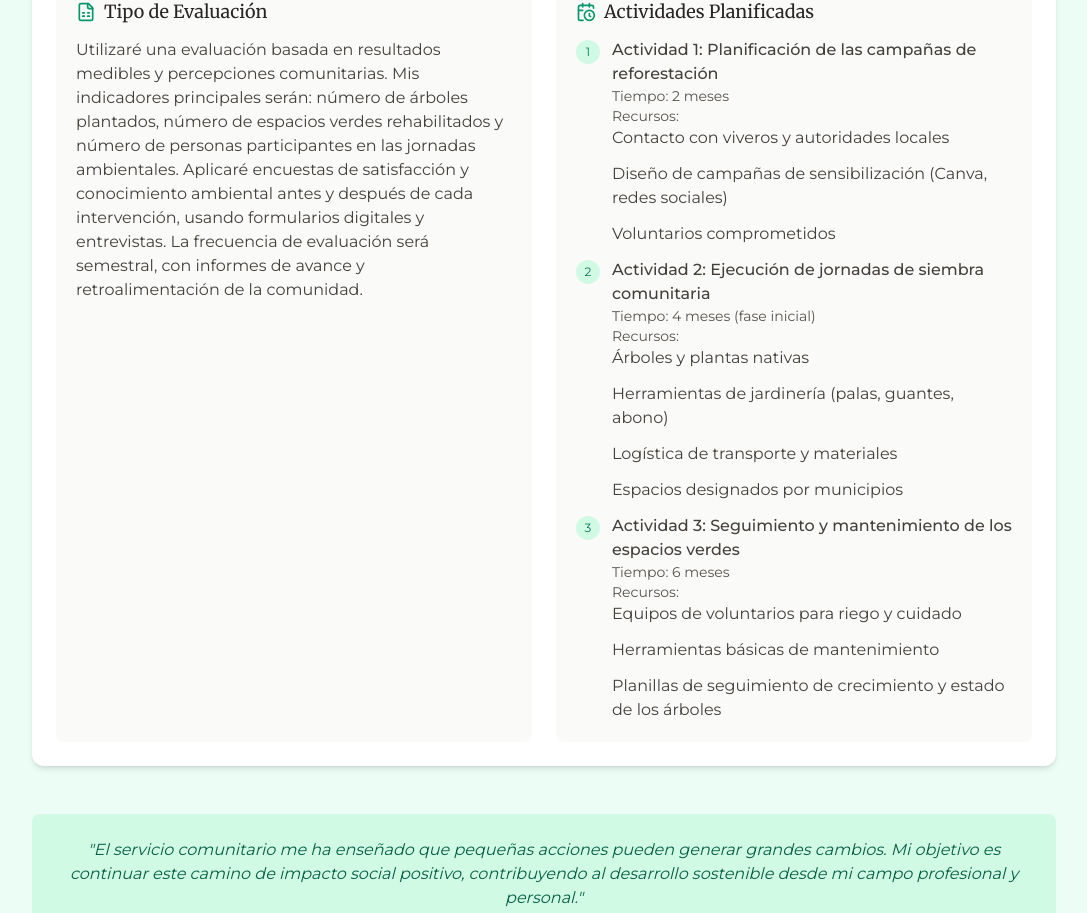
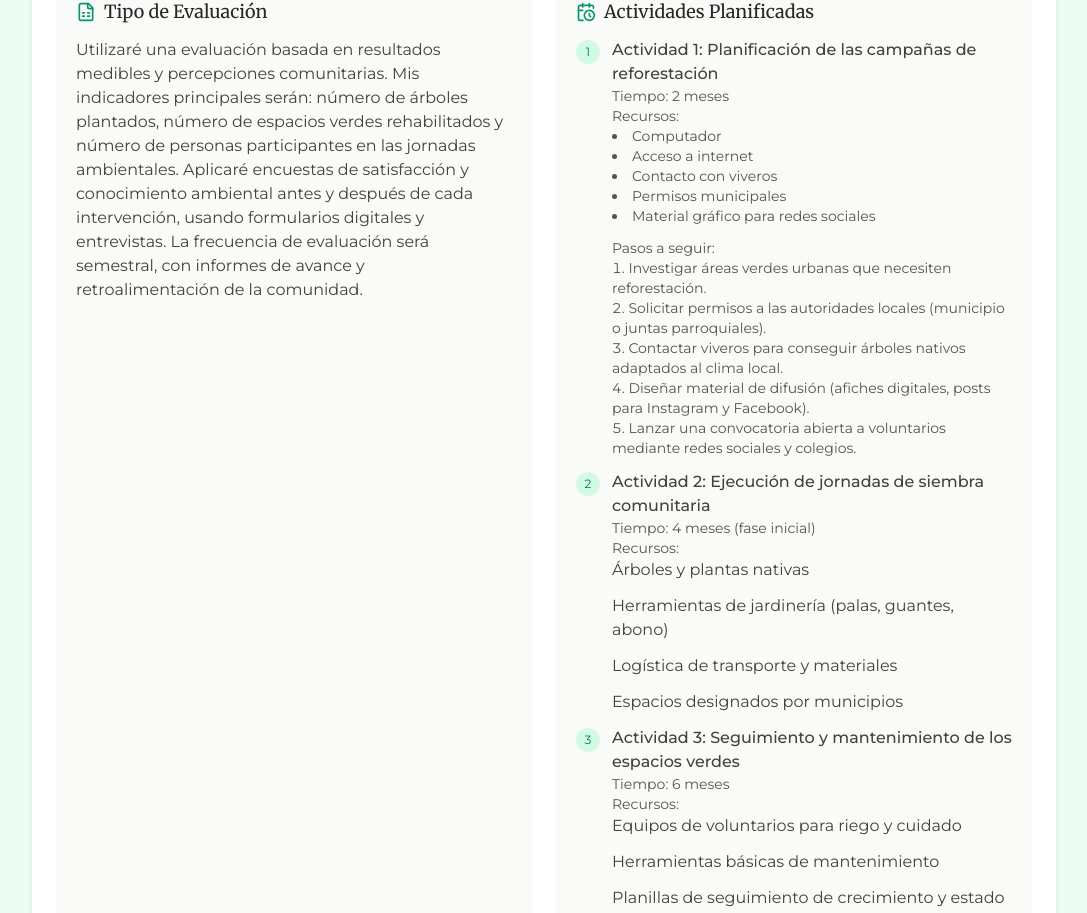
Before and after one commit to mdunda09/hola, a React (Vite) app: page / in a window 1280 px wide. Shown: the part 4838-5751 px from the top of the page, without its empty margins (96-1183 px from the left). Built offline with nearby package versions, Linux system fonts and the light colour scheme.

Commit message:
Update FutureObjective.tsx

```diff
--- a/src/components/FutureObjective.tsx
+++ b/src/components/FutureObjective.tsx
@@ -73,10 +73,20 @@ const FutureObjective: React.FC = () => {
                           <p className="font-medium">Actividad 1: Planificación de las campañas de reforestación</p>
                           <p className="text-sm text-stone-600">Tiempo: 2 meses</p>
                           <p className="text-sm text-stone-600">Recursos:</p>
-                          <ul className="space-y-3 text-stone-700">
-                            <li>Contacto con viveros y autoridades locales</li>
-                            <li>Diseño de campañas de sensibilización (Canva, redes sociales)</li>
-                            <li>Voluntarios comprometidos</li>
+                          <ul className="list-disc list-inside text-sm text-stone-600 mb-3">
+                            <li>Computador</li>
+                            <li>Acceso a internet</li>
+                            <li>Contacto con viveros</li>
+                            <li>Permisos municipales</li>
+                            <li>Material gráfico para redes sociales</li>
+                          </ul>
+                          <p className="text-sm text-stone-600">Pasos a seguir:</p>
+                          <ul className="list-decimal list-inside text-sm text-stone-600">
+                            <li>Investigar áreas verdes urbanas que necesiten reforestación.</li>
+                            <li>Solicitar permisos a las autoridades locales (municipio o juntas parroquiales).</li>
+                            <li>Contactar viveros para conseguir árboles nativos adaptados al clima local.</li>
+                            <li>Diseñar material de difusión (afiches digitales, posts para Instagram y Facebook).</li>
+                            <li>Lanzar una convocatoria abierta a voluntarios mediante redes sociales y colegios.</li>
                           </ul>
                         </div>
                       </li>
```
